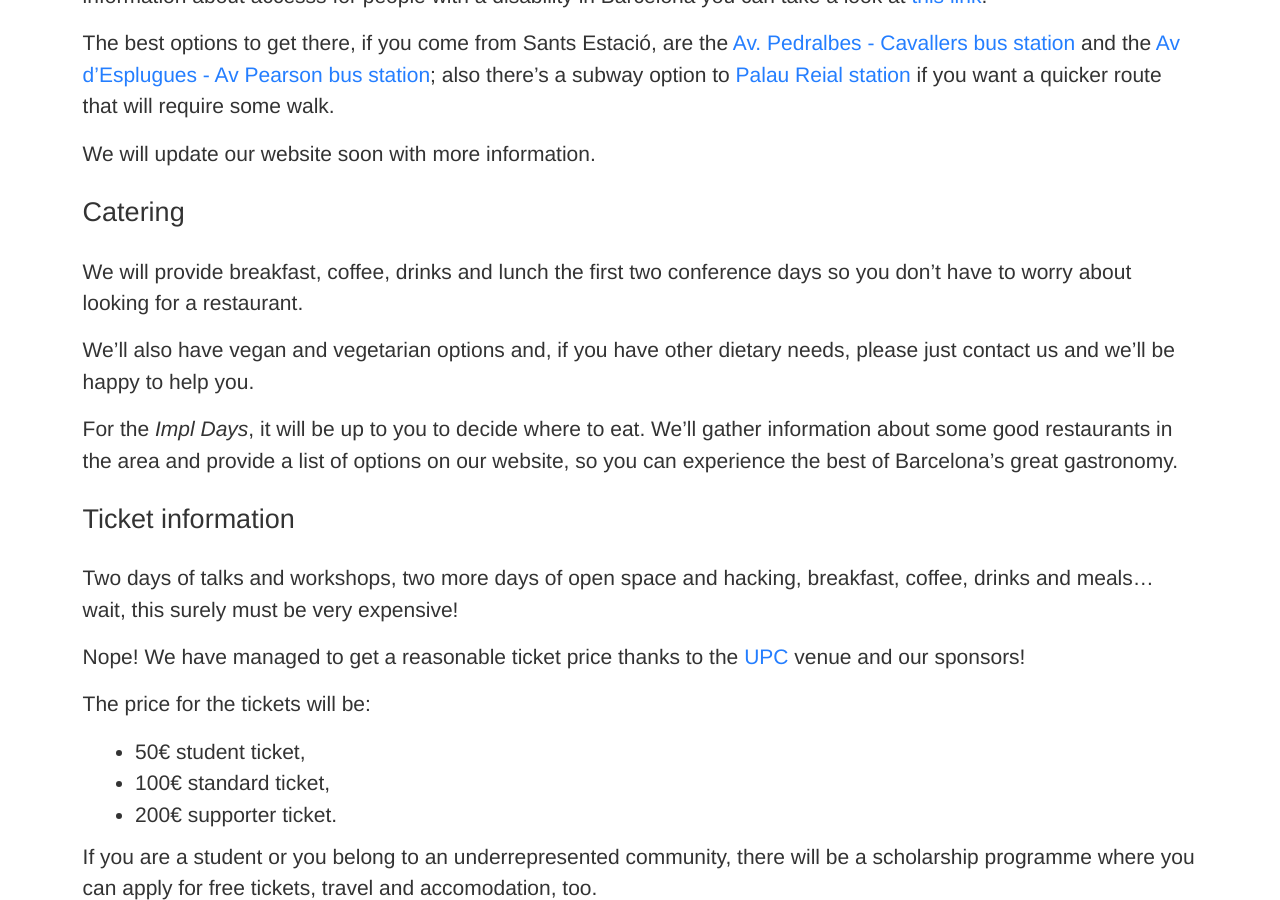
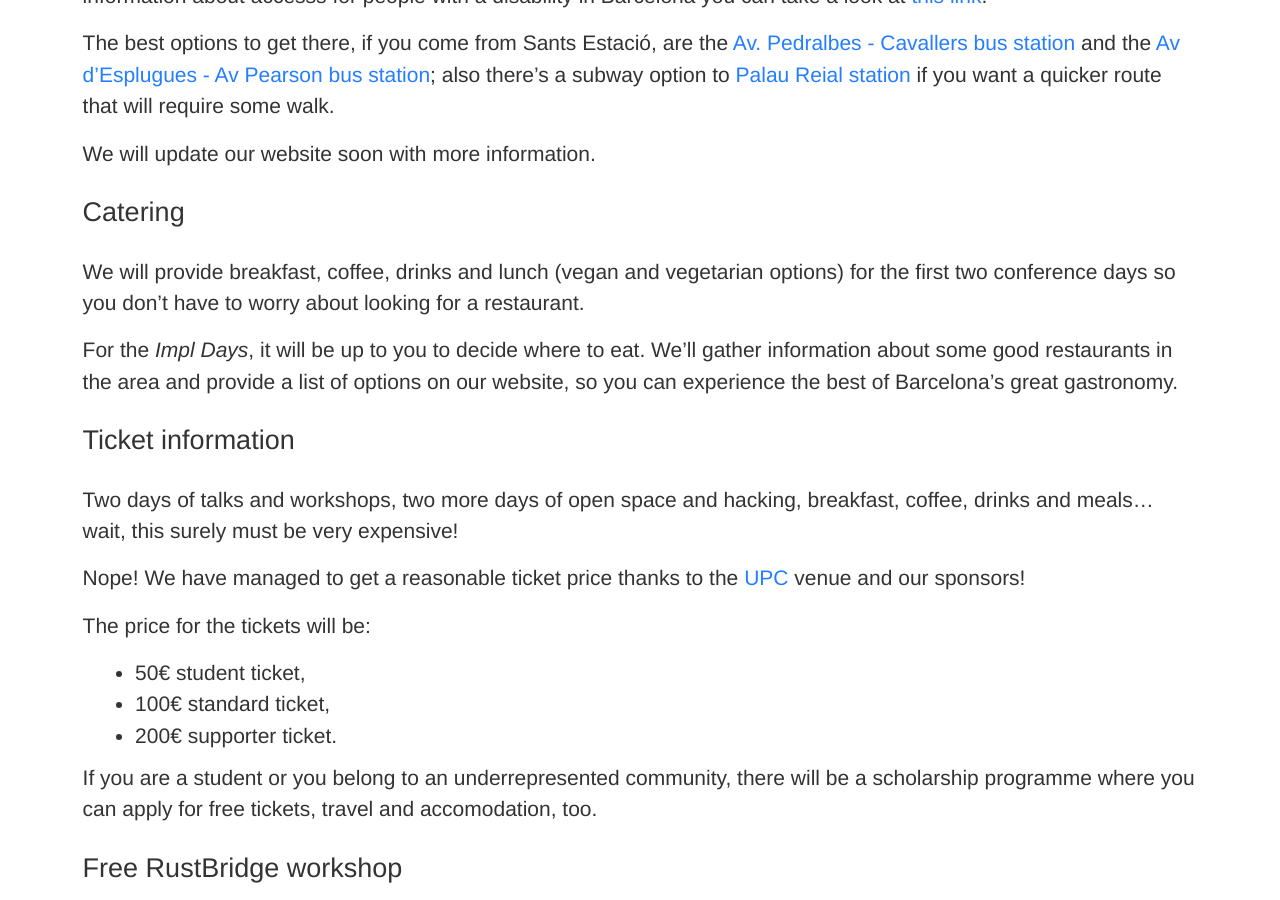
Before and after one commit to RustFestEU/blog.rustfest.eu, a Jekyll site: the page built from _posts/2019-07-12-barcelona-announcement.md, in a window 1280 px wide and 900 px high, scrolled down 2309 px. Built offline with Jekyll 4.4.1, drawn with Linux system fonts in a browser that asks for light colours.

Commit message:
Update 2019-07-12-barcelona-announcement.md

```diff
--- a/_posts/2019-07-12-barcelona-announcement.md
+++ b/_posts/2019-07-12-barcelona-announcement.md
@@ -47,9 +47,7 @@ We will update our website soon with more information.
 
 ## Catering
 
-We will provide breakfast, coffee, drinks and lunch the first two conference days so you don't have to worry about looking for a restaurant.
-
-We'll also have vegan and vegetarian options and, if you have other dietary needs, please just contact us and we'll be happy to help you.
+We will provide breakfast, coffee, drinks and lunch (vegan and vegetarian options) for the first two conference days so you don't have to worry about looking for a restaurant.
 
 For the *Impl Days*, it will be up to you to decide where to eat. We'll gather information about some good restaurants in the area and provide a list of options on our website, so you can experience the best of Barcelona's great gastronomy.
 
```
